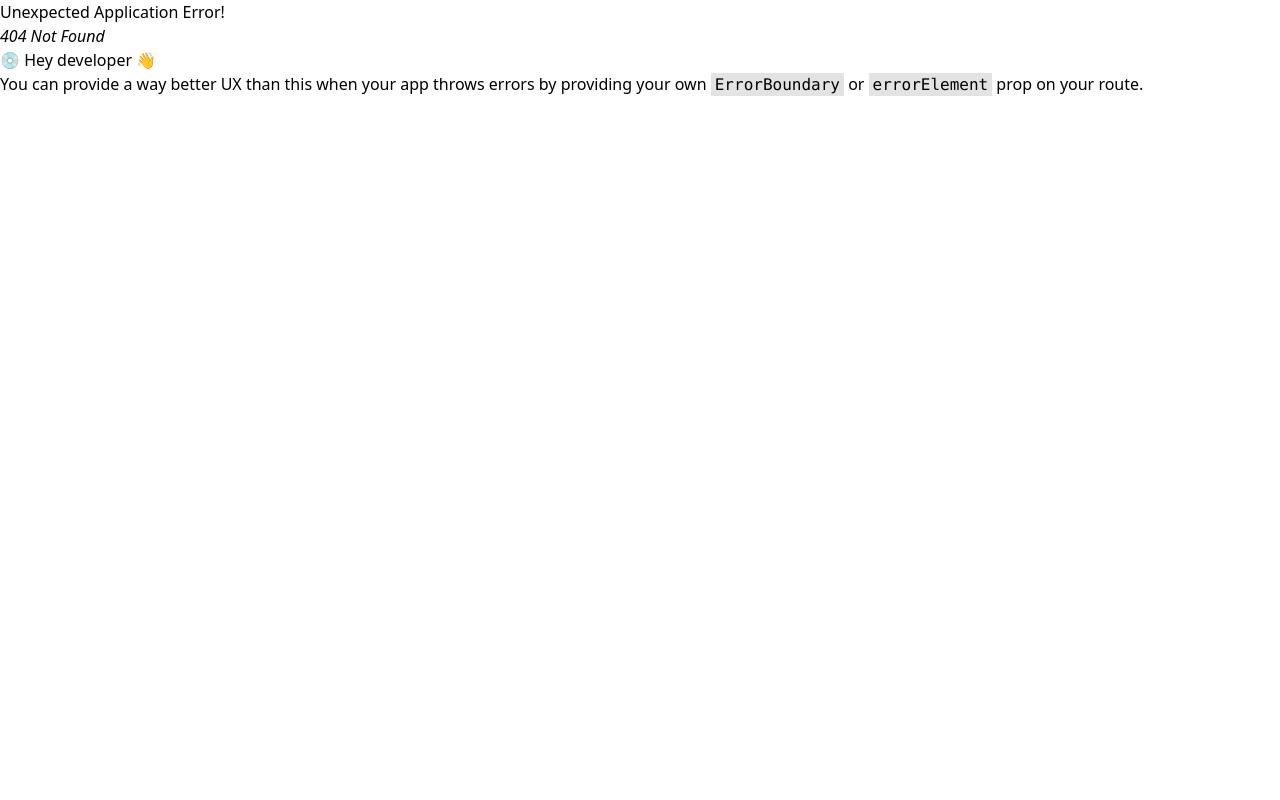
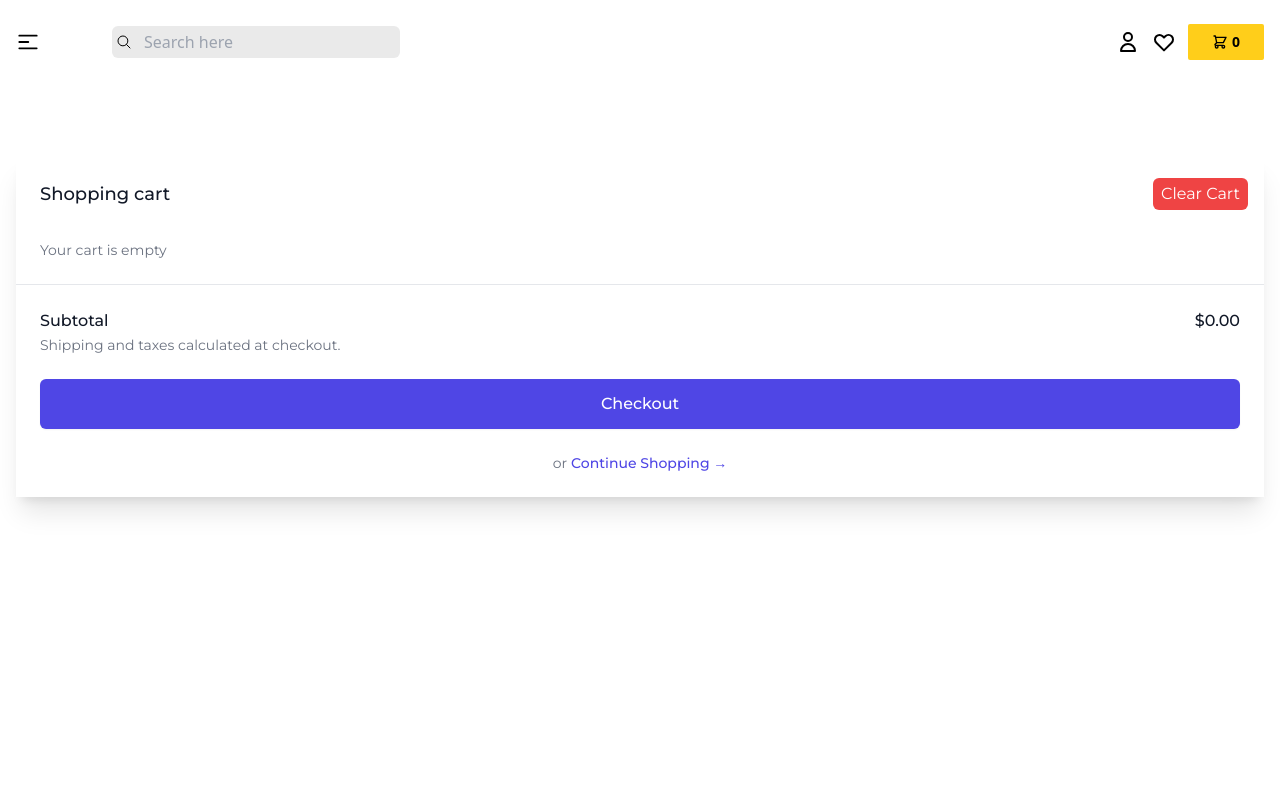
Before and after one commit to UkrainianProgrammer/bookstore, a React (Vite) app in the folder frontend/: page /cart in a window 1280 px wide. Before the commit this address had no page. Shown: the top 800 px of the page. Built offline with nearby package versions, Linux system fonts and the light colour scheme.

Commit message:
added cart functionality

```diff
--- /dev/null
+++ b/frontend/src/pages/books/CartPage.jsx
@@ -0,0 +1,119 @@
+import React from 'react'
+import { useDispatch, useSelector } from 'react-redux'
+import { Link } from 'react-router-dom'
+import { getImgUrl } from '../../utils/getImgUrl'
+import { removeFromCart, clearCart } from '../../redux/features/cart/cartSlice'
+
+const CartPage = () => {
+  const cartItems = useSelector(state => state.cart.cartItems);
+  const totalPrice = cartItems.reduce((acc, item) => acc + item.newPrice, 0).toFixed(2);
+  const dispatch = useDispatch();
+  const handleRemoveFromCart = (product) => {
+    dispatch(removeFromCart(product));
+  };
+  const handleClearCart = () => {
+    dispatch(clearCart());
+  };
+  return (
+    <>
+        <div className="flex mt-12 h-full flex-col overflow-hidden bg-white shadow-xl">
+            <div className="flex-1 overflow-y-auto px-4 py-6 sm:px-6">
+                <div className="flex items-start justify-between">
+                    <div className="text-lg font-medium text-gray-900">Shopping cart</div>
+                    <div className="ml-3 flex h-7 items-center ">
+                    <button
+                        type="button"
+                        onClick={handleClearCart}
+                        className="relative -m-2 py-1 px-2 bg-red-500 text-white rounded-md hover:bg-secondary transition-all duration-200  "
+                    >
+                        <span className="">Clear Cart</span>
+                    </button>
+                    </div>
+                </div>
+
+                <div className="mt-8">
+                    <div className="flow-root">
+                        {
+                        cartItems.length === 0? (
+                                <p className="text-sm text-gray-500">Your cart is empty</p>
+                            ) : (
+                                <ul role="list" className="-my-6 divide-y divide-gray-200">
+                                    {
+                                cartItems.map(product => (
+                                        <li key={product?._id} className="flex py-6">
+                                            <div className="h-24 w-24 flex-shrink-0 overflow-hidden rounded-md border border-gray-200">
+                                                <img
+                                                alt="cover image"
+                                                src={`${getImgUrl(product.coverImage)}`}
+                                                className="h-full w-full object-cover object-center"
+                                                />
+                                            </div>
+
+                                            <div className="ml-4 flex flex-1 flex-col">
+                                                <div>
+                                                <div className="flex flex-wrap justify-between text-base font-medium text-gray-900">
+                                                    <h3>
+                                                    <Link to='/'>{product?.title}</Link>
+                                                    </h3>
+                                                    <p className="sm:ml-4">${product?.newPrice}</p>
+                                                </div>
+                                                <p className="mt-1 text-sm text-gray-500 capitalize"><strong>Category:</strong> {product?.category}</p>
+                                                </div>
+                                                <div className="flex flex-1 flex-wrap items-end justify-between space-y-2 text-sm">
+                                                <p className="text-gray-500"><strong>Qty:</strong> 1</p>
+
+                                                <div className="flex">
+                                                    <button
+                                                    onClick={() => handleRemoveFromCart(product)}
+                                                    type="button"
+                                                    className="font-medium text-indigo-600 hover:text-indigo-500">
+                                                    Remove
+                                                    </button>
+                                                </div>
+                                                </div>
+                                            </div>
+                                        </li>
+                                        ))
+                                    }
+
+                                </ul>
+                            )
+                        }
+                    </div>
+                </div>
+                </div>
+
+                <div className="border-t border-gray-200 px-4 py-6 sm:px-6">
+                <div className="flex justify-between text-base font-medium text-gray-900">
+                    <p>Subtotal</p>
+                    <p>${totalPrice ? totalPrice : 0}</p>
+                </div>
+                <p className="mt-0.5 text-sm text-gray-500">Shipping and taxes calculated at checkout.</p>
+                <div className="mt-6">
+                    <Link
+                    to="/checkout"
+                    className="flex items-center justify-center rounded-md border border-transparent bg-indigo-600 px-6 py-3 text-base font-medium text-white shadow-sm hover:bg-indigo-700"
+                    >
+                    Checkout
+                    </Link>
+                </div>
+                <div className="mt-6 flex justify-center text-center text-sm text-gray-500">
+                    <Link to="/">
+                    or
+                    <button
+                        type="button"
+
+                        className="font-medium text-indigo-600 hover:text-indigo-500 ml-1"
+                    >
+                        Continue Shopping
+                        <span aria-hidden="true"> &rarr;</span>
+                    </button>
+                    </Link>
+                </div>
+            </div>
+        </div>
+    </>
+  )
+}
+
+export default CartPage
--- a/frontend/src/routers/router.jsx
+++ b/frontend/src/routers/router.jsx
@@ -3,6 +3,7 @@ import App from "../App";
 import Home from "../pages/home/Home";
 import Login from "../components/Login";
 import Register from "../components/Register";
+import CartPage from "../pages/books/CartPage";
 
 const router = createBrowserRouter([
   {
@@ -28,6 +29,10 @@ const router = createBrowserRouter([
         {
             path: "/register",
             element: <Register />
+        },
+        {
+            path: "/cart",
+            element: <CartPage />
         }
     ]
   },
```
